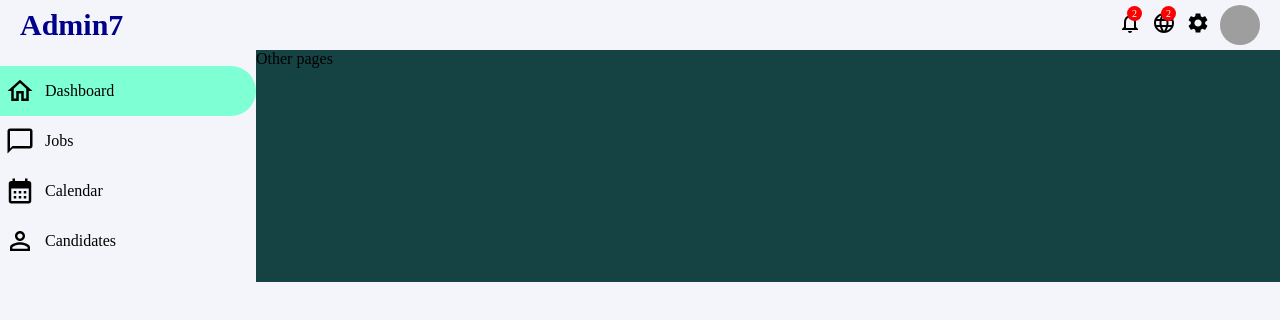
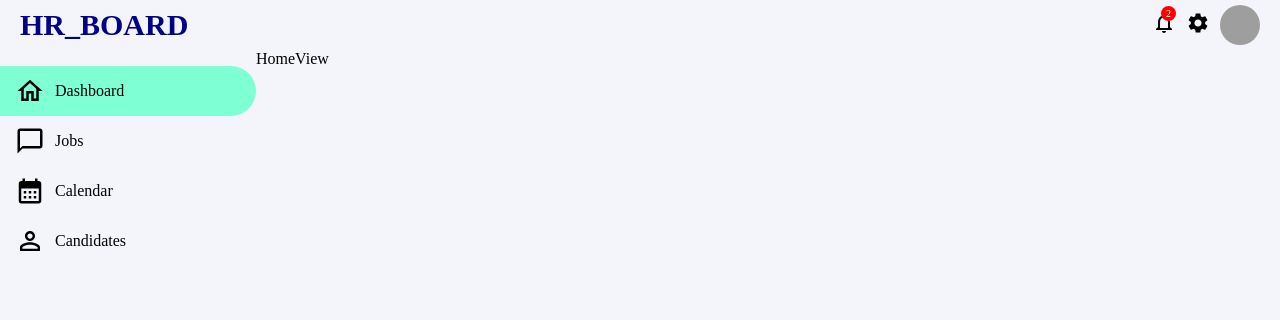
Before and after one commit to Jelon1211/react-type, a React (Create React App) app: page / in a window 1280 px wide. Shown: the top 320 px of the page. Built offline with nearby package versions, Linux system fonts and the light colour scheme; grey boxes are pictures that could not be loaded.

Commit message:
HomeView

```diff
--- a/src/App.tsx
+++ b/src/App.tsx
@@ -1,6 +1,7 @@
 import Topbar from "./components/topbar/Topbar";
 import Sidebar from "./components/sidebar/Sidebar";
 import "./app.css";
+import HomeView from "./components/home/HomeView";
 
 function App() {
   return (
@@ -8,7 +9,7 @@ function App() {
       <Topbar />
       <div className="container">
         <Sidebar />
-        <div className="others">Other pages</div>
+        <HomeView />
       </div>
     </div>
   );
--- a/src/app.css
+++ b/src/app.css
@@ -9,8 +9,3 @@ body {
   padding: 0;
   display: flex;
 }
-
-.others {
-  flex: 4;
-  background-color: rgb(21, 66, 66);
-}
--- /dev/null
+++ b/src/components/home/HomeView.tsx
@@ -0,0 +1,7 @@
+import "./homeview.css";
+
+const HomeView = () => {
+  return <div className="home">HomeView</div>;
+};
+
+export default HomeView;
--- /dev/null
+++ b/src/components/home/homeview.css
@@ -0,0 +1,3 @@
+.home {
+  flex: 4;
+}
--- a/src/components/sidebar/sidebar.css
+++ b/src/components/sidebar/sidebar.css
@@ -24,7 +24,7 @@
   padding: 0;
 }
 .sidebarListItem {
-  padding: 5px;
+  padding: 5px 5px 5px 15px;
   cursor: pointer;
   display: flex;
   align-items: center;
--- a/src/components/topbar/Topbar.tsx
+++ b/src/components/topbar/Topbar.tsx
@@ -1,20 +1,16 @@
 import "./topbar.css";
-import { NotificationsNone, Language, Settings } from "@mui/icons-material";
+import { NotificationsNone, Settings } from "@mui/icons-material";
 
 const Topbar = () => {
   return (
     <div className="topbar">
       <div className="topbarWrapper">
         <div className="topLeft">
-          <div className="logo">Admin7</div>
+          <div className="logo">HR_BOARD</div>
         </div>
         <div className="topRight">
           <div className="topbarIconContainer">
             <NotificationsNone />
-            <span className="topIconBag">2</span>
-          </div>
-          <div className="topbarIconContainer">
-            <Language />
             <span className="topIconBag">2</span>
           </div>
           <div className="topbarIconContainer">
```
Also changed, not shown: src/components/featuredinfo/FeaturedInfo.tsx (added, +15 -0 lines), src/components/featuredinfo/featuredinfo.css (added).
